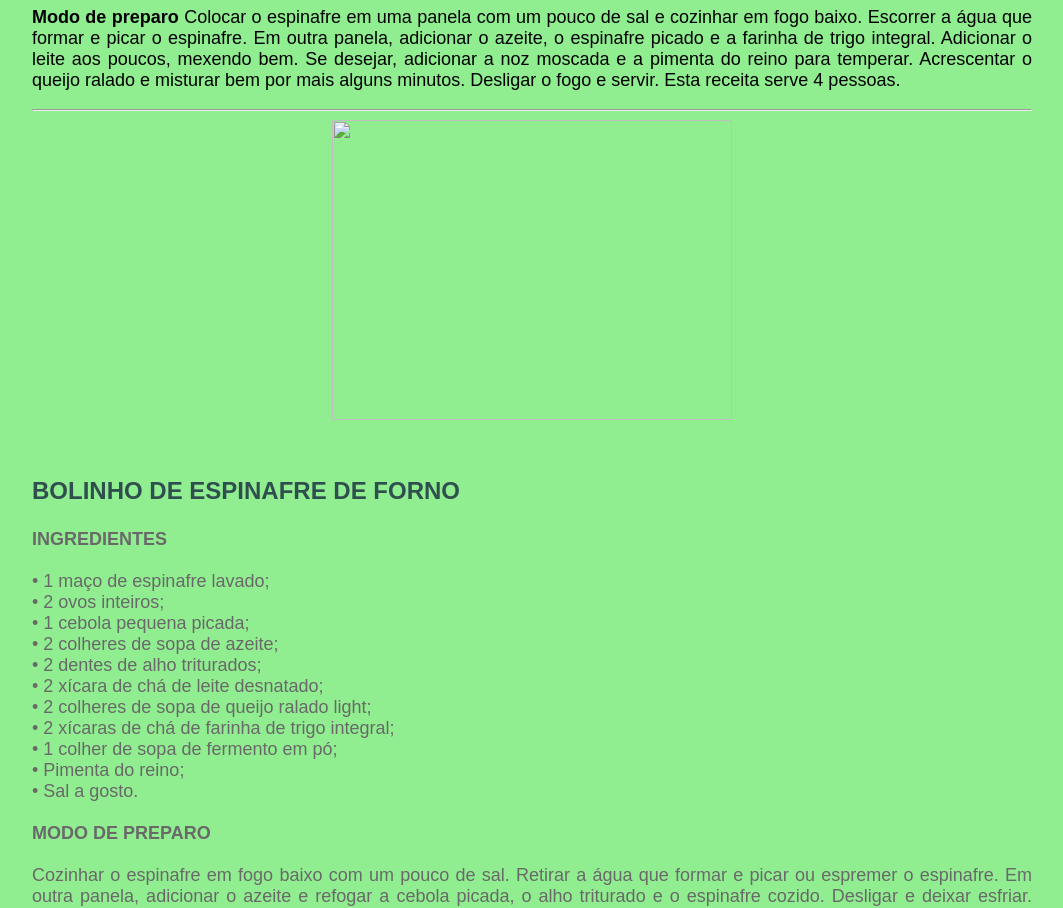
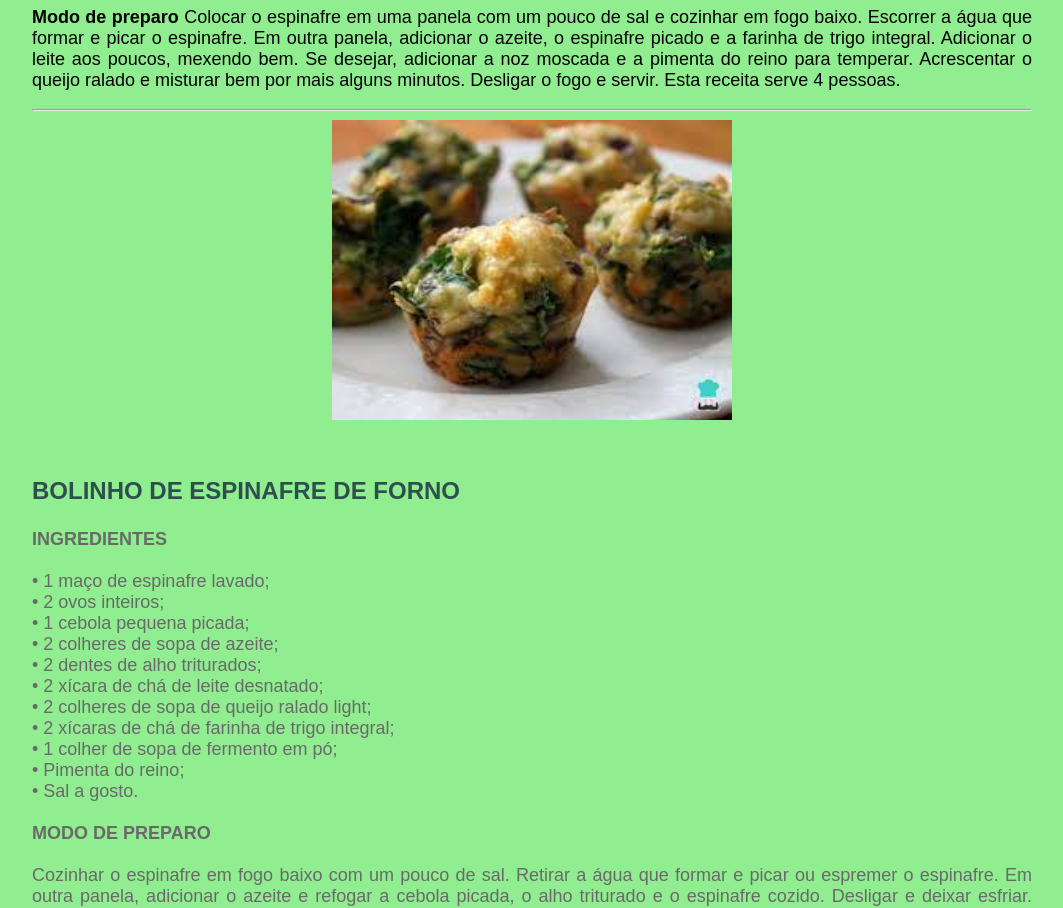
Before and after one commit to Olivia2313/Olivia-Atanagildo, a plain HTML site: page index.html in a window 1280 px wide. Shown: the part 2620-3528 px from the top of the page, without its empty margins (108-1171 px from the left). Drawn offline with Linux system fonts and the light colour scheme.

Commit message:
Update index.html

```diff
--- a/index.html
+++ b/index.html
@@ -88,7 +88,7 @@
 				 Acrescentar o queijo ralado e misturar bem por mais alguns minutos. Desligar o fogo e servir. Esta receita serve 4 pessoas.</p></font><hr>
 		</div>
 		<div align="center">
-			<img src="imagens/bolinhoespinafre.jpg" width="400" height="300"
+			<img src="imagens/bolinhosespinafre.jpg" width="400" height="300"
 		</div>
 		<div align="justify">
 			<font face="arial" size="5" color="#2F4F4F"><p><b><br>BOLINHO DE ESPINAFRE DE FORNO</b></p></font>
```
